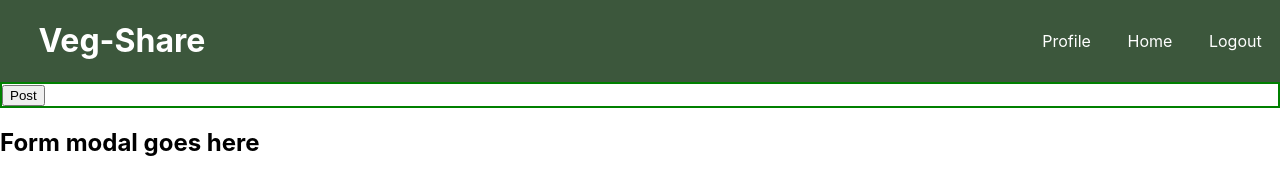
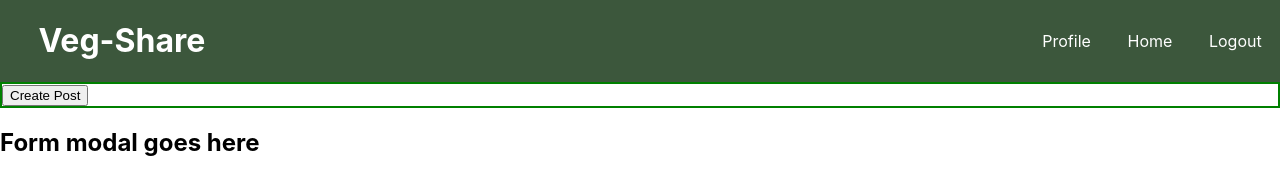
Before and after one commit to veg-share/frontend-ui, a React (Create React App) app: page / in a window 1280 px wide. Shown: the top 175 px of the page. Built offline with nearby package versions, Linux system fonts and the light colour scheme.

Commit message:
Update text on post button

```diff
--- a/src/components/UserInteractions/UserInteractions.js
+++ b/src/components/UserInteractions/UserInteractions.js
@@ -7,7 +7,7 @@ const UserInteractions = () => {
   return (
     <div className='interactions-container'>
       {/* conditionally render search component based on view */}
-      <button>Post</button>
+      <button>Create Post</button>
     </div>
   )
 }
```
